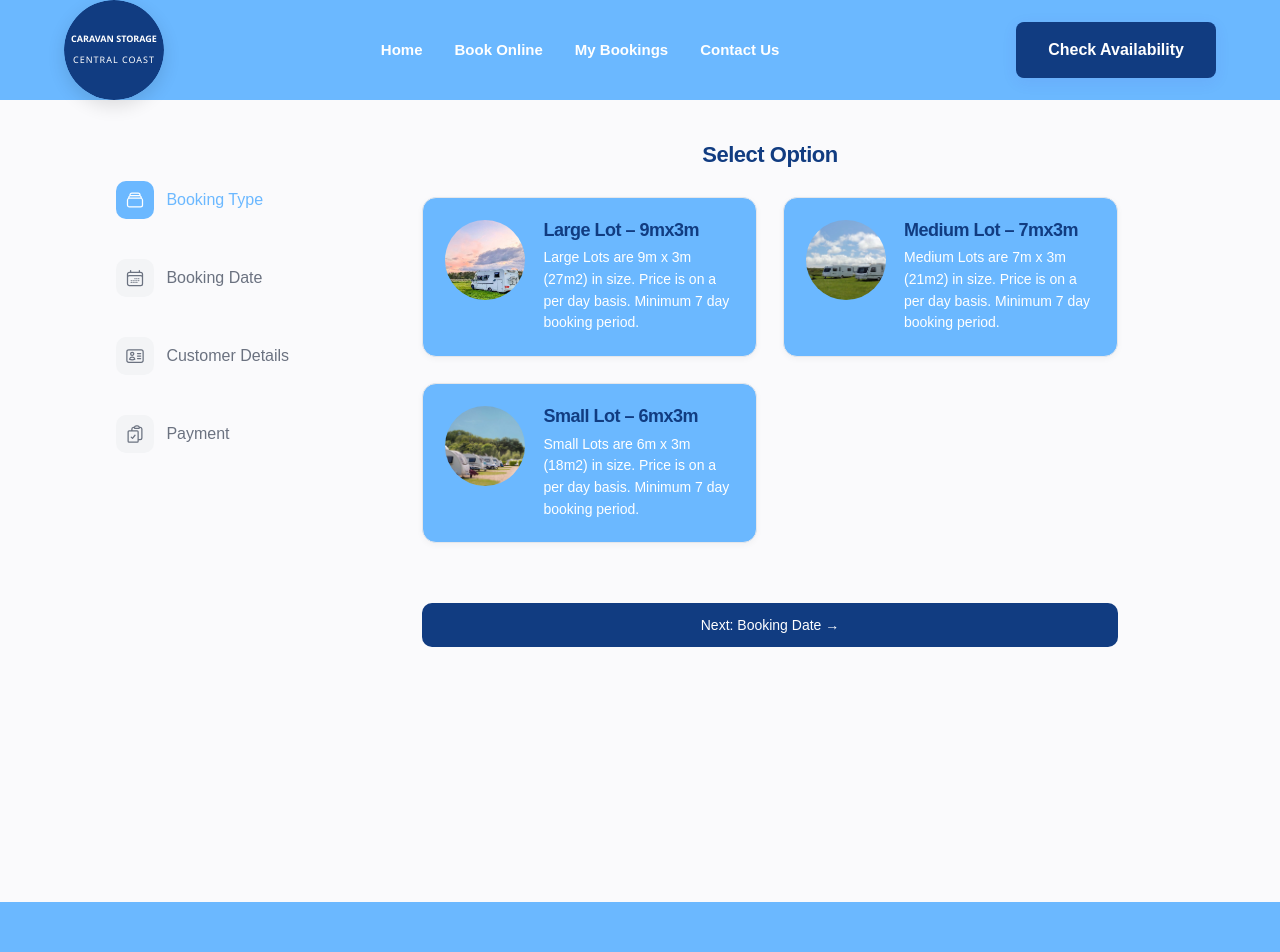
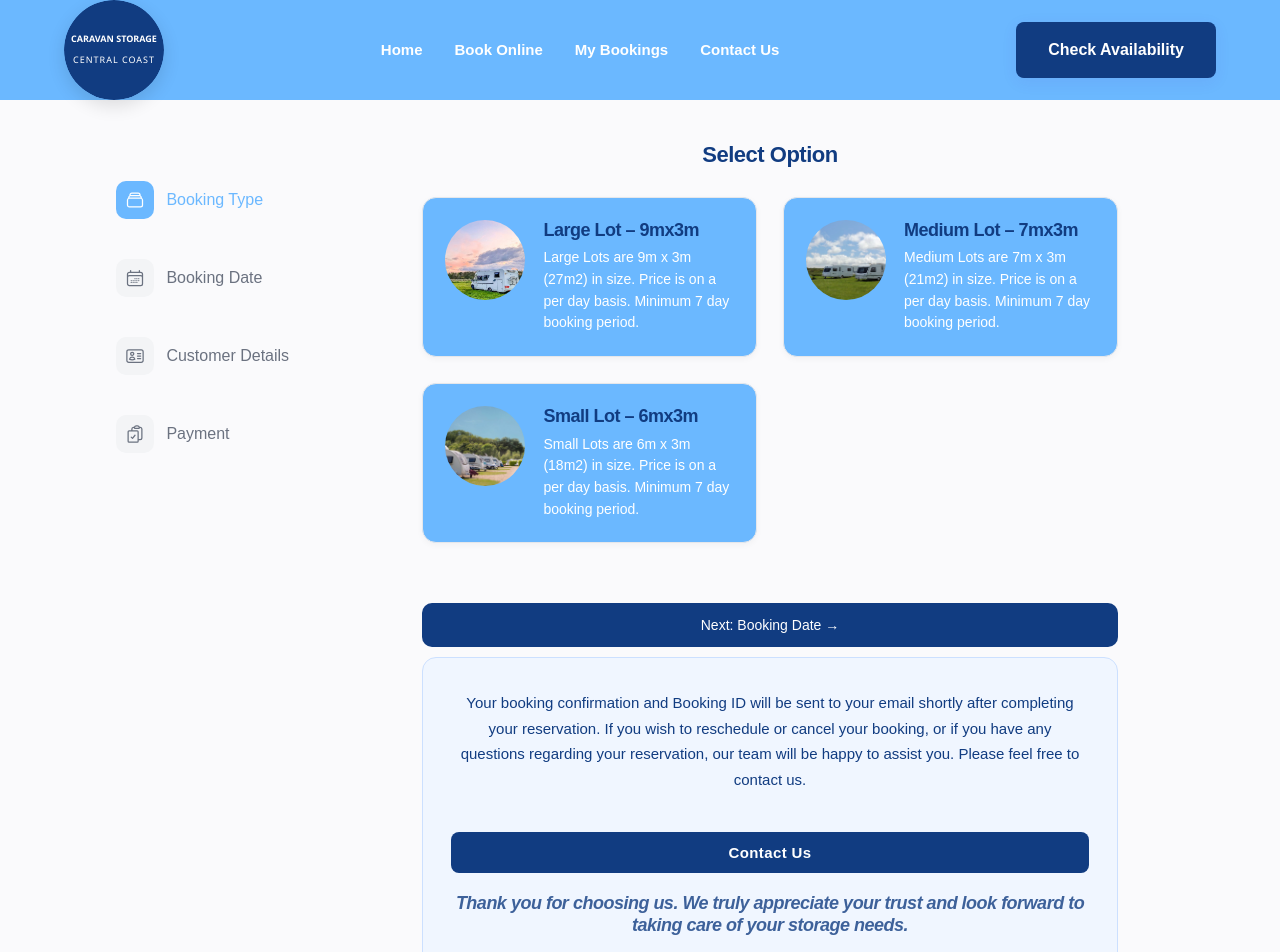
Before and after one commit to Aniketpundir/caravans, a React (Vite) app: page /book-online in a window 1280 px wide. Shown: the top 952 px of the page. Built offline with nearby package versions, Linux system fonts and the light colour scheme.

Commit message:
Add a note section in the step1 in booking flow

```diff
--- a/src/Pages/BookOnline/BookOnline.css
+++ b/src/Pages/BookOnline/BookOnline.css
@@ -120,6 +120,53 @@
     font-size: 14px;
     color: #fff;
     line-height: 1.55;
+}
+
+.booking-info-banner {
+    display: flex;
+    flex-direction: column;
+    margin: 10px 0;
+    text-align: center;
+    padding: 32px 28px;
+    background: #f0f6ff;
+    border-radius: 14px;
+    border: 1px solid #cce0ff;
+}
+
+.booking-info-banner p {
+    color: #113c81;
+    font-size: 15px;
+    line-height: 1.7;
+    max-width: 620px;
+    margin: 0 auto 20px auto;
+}
+
+.contact-btn {
+    background-color: #113c81;
+    color: #ffffff;
+    border: none;
+    padding: 12px 32px;
+    border-radius: 8px;
+    font-size: 15px;
+    font-weight: 600;
+    cursor: pointer;
+    transition: all 0.25s ease;
+    letter-spacing: 0.4px;
+    margin-bottom: 20px;
+}
+
+.contact-btn:hover {
+    background-color: #6bb8ff;
+    transform: translateY(-2px);
+    box-shadow: 0 6px 16px rgba(17, 60, 129, 0.2);
+}
+
+.thank-you-text {
+    color: #113c81 !important;
+    font-size: 18px !important;
+    font-style: italic;
+    opacity: 0.8;
+    margin-bottom: 0 !important;
 }
 
 /* ================= STEP 2 ================= */
@@ -261,6 +308,7 @@
     background: none;
     cursor: pointer;
     transition: border 0.15s;
+    border: 1px solid rgba(0, 0, 0, 0.482) !important;
 }
 
 .react-calendar__tile abbr {
@@ -297,7 +345,7 @@
 .range-highlight {
     background: #6bb8ff !important;
     color: white !important;
-    border: 1px solid #fff !important;
+    /* border: 2px solid #fff !important; */
 }
 
 .range-highlight .slot-text {
--- a/src/Pages/BookOnline/BookOnline.jsx
+++ b/src/Pages/BookOnline/BookOnline.jsx
@@ -1,4 +1,5 @@
 import React, { useState } from "react";
+import { useNavigate } from "react-router-dom";
 import "./BookOnline.css";
 import {
     RectangleStackIcon,
@@ -48,6 +49,7 @@ const ScrollToTop = () => {
 
 /* ==== STEP 1 ==== */
 const Step1 = ({ next, data, setData }) => {
+    const Navigate = useNavigate()
     const lots = [
         {
             id: "large",
@@ -89,6 +91,18 @@ const Step1 = ({ next, data, setData }) => {
             </div>
             <div className="bottom-nav right">
                 <button onClick={next}>Next: Booking Date →</button>
+            </div>
+
+            <div className="booking-info-banner">
+                <p>
+                    Your booking confirmation and Booking ID will be sent to your email shortly after completing your reservation.
+                    If you wish to reschedule or cancel your booking, or if you have any questions regarding your reservation,
+                    our team will be happy to assist you. Please feel free to contact us.
+                </p>
+                <button className="contact-btn" onClick={() => Navigate("/contact-us")}>
+                    Contact Us
+                </button>
+                <h5 className="thank-you-text">Thank you for choosing us. We truly appreciate your trust and look forward to taking care of your storage needs.</h5>
             </div>
         </>
     );
```
